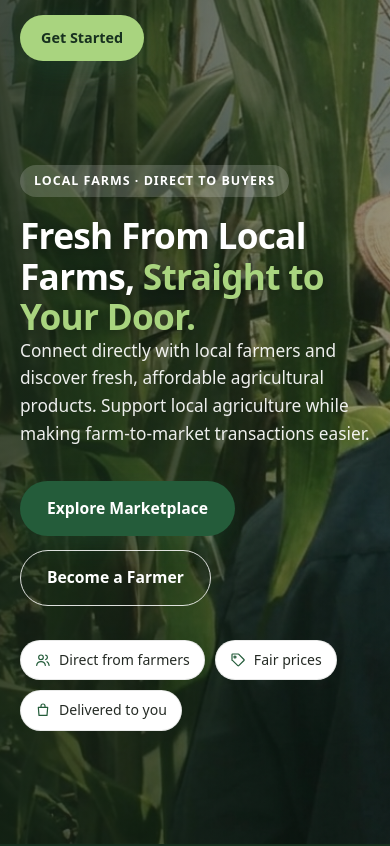
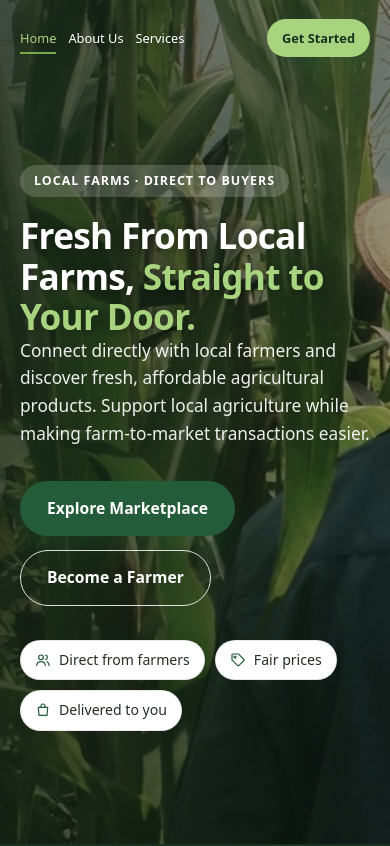
Before and after one commit to lusterioaaronjay5-dotcom/farm-buyer-marketplace_frontend, a React (Vite) app: page / in a window 390 px wide. Shown: the top 846 px of the page. Built offline with nearby package versions, Linux system fonts and the light colour scheme; no server answers.

Commit message:
Mobile layout para sa landing at login page

```diff
--- a/src/pages/Landing.css
+++ b/src/pages/Landing.css
@@ -920,3 +920,24 @@ body:has(.landing) .lp-nav {
     padding-top: 124px;
   }
 }
+
+/* ===== Mobile: ipakita ang nav links sa maliit na screen ===== */
+@media (max-width: 560px) {
+  .lp-nav-inner {
+    gap: 10px;
+  }
+
+  .lp-links {
+    display: flex;
+    gap: 12px;
+  }
+
+  .lp-links a {
+    font-size: 0.8rem;
+  }
+
+  .lp-nav-actions .lp-btn-sm {
+    padding: 8px 14px;
+    font-size: 0.8rem;
+  }
+}
```
